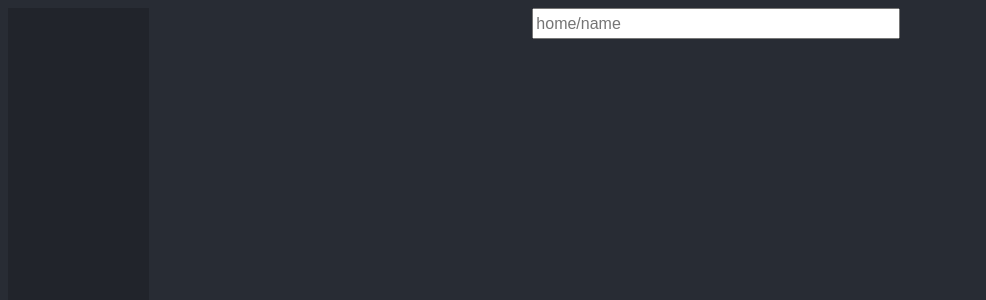
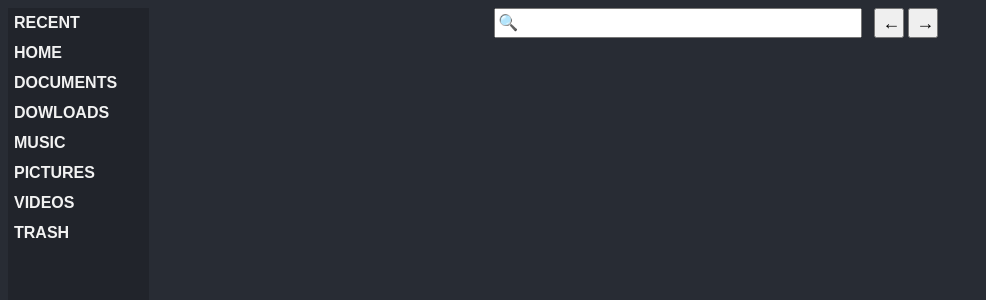
Before and after one commit to anuragRusty/MyFiles, a Svelte app: page / in a window 1280 px wide. Shown: the top 300 px of the page, without its empty margins (0-986 px from the left). Built offline with nearby package versions, Linux system fonts and the light colour scheme.

Commit message:
Added Tree and navigation button

```diff
--- a/src/App.svelte
+++ b/src/App.svelte
@@ -2,6 +2,8 @@
   import {invoke} from "@tauri-apps/api";
   import Item from "./components/Item.svelte";
   import Search from "./components/Search.svelte";
+  import Nav from "./components/Nav.svelte";
+  import Roots from "./components/Roots.svelte";
 
   $: searchFile = "";
   $: currentPath = "home/name";
@@ -19,9 +21,13 @@ init();
 
 <main>
   <div class="tree">
+    <Roots/>
   </div>
   <div class="items">
-   <Search searchFile={searchFile} currentPath={currentPath}/>
+    <div class="navigations">
+     <Search searchFile={searchFile} currentPath={currentPath}/>
+     <Nav/>
+    </div>
     <div class="files-folders">
       {#each items as item}
         {#if !item.hidden}
@@ -36,9 +42,11 @@ init();
   .tree {
     position: sticky;
     top:0;
+    display: flex;
+    flex-direction: column;
+    align-items: center;
     width: 160px;
     height: 100vh;
-    align-self: flex-start;
     background-color: #21242b;
   }
 
@@ -51,6 +59,16 @@ init();
     align-items: center;
   }
 
+  .navigations{
+    position: sticky;
+    top:0;
+    width: 100%;
+    display: flex;
+    gap: 12px;
+    justify-content: center;
+    background-color: #282c34;
+  }
+
   .files-folders {
     width: 100%;
     display: flex;
--- a/src/app.css
+++ b/src/app.css
@@ -3,7 +3,6 @@ main {
   display: flex;
   gap:12px;
   width: 100%;
-  height: auto;
 }
 
 body{
--- a/src/components/Item.svelte
+++ b/src/components/Item.svelte
@@ -14,7 +14,7 @@ export let itemName;
 export let itemIcon;
 </script>
 
-<div class="item">
+<div class="item" draggable="true">
     <img src={icons[itemIcon]} alt="file" class="item-icon">
     <span class="item-name">{itemName}</span>
 </div>
@@ -28,6 +28,10 @@ export let itemIcon;
     align-items: center;
   }
 
+  .item:hover{
+    scale: 1.1;
+  }
+
   .item-icon {
     width: 64px;
     height: 64px;
--- /dev/null
+++ b/src/components/Nav.svelte
@@ -0,0 +1,12 @@
+<div class="nav">
+  <button>&#x2190;</button>
+  <button>&#x2192;</button>
+</div>
+
+<style>
+    button{
+        width: 30px;
+        height: 30px;
+        font-size: 18px;
+    }
+</style>
--- /dev/null
+++ b/src/components/Roots.svelte
@@ -0,0 +1,37 @@
+<script>
+    let roots = [
+     {name:"RECENT",icon:"&#10226;"},
+     {name:"HOME",icon:"&#127968;"},
+     {name:"DOCUMENTS",icon:"&#128452;"},
+     {name:"DOWLOADS",icon:"&#8681;"},
+     {name:"MUSIC",icon:"&#127925;"},
+     {name:"PICTURES",icon:"&#127968;"},
+     {name:"VIDEOS",icon:"&#127968;"},
+     {name:"TRASH",icon:"&#127968;"},
+    ];
+</script>
+
+  {#each roots as root }
+    <button> {root.name}</button>
+  {/each}
+
+<style>
+ button{
+  width: 100%;
+  height: 30px;
+  text-align: left;
+  border-radius: 0;
+  background-color: #21242b;
+  outline: none;
+  border: none;
+  color:#f2f2f2;
+  font-size: medium;
+  font-weight: bolder;
+}
+
+button:hover{
+  scale: 1.025;
+  color:#e2e2e2;
+  background-color: #111214;
+}
+</style>
--- a/src/components/Search.svelte
+++ b/src/components/Search.svelte
@@ -3,13 +3,13 @@
     export let currentPath;
 </script>
 
-<input class="search" type="text" bind:value={searchFile} placeholder={currentPath} />
+<input class="search" type="text" bind:value={searchFile} placeholder="&#128269;" />
 
 <style>
     .search {
     position: sticky;
     top:0;
-    height: 25px;
+    height: 24px;
     width: 360px;
     font-size: medium;
   }
```
